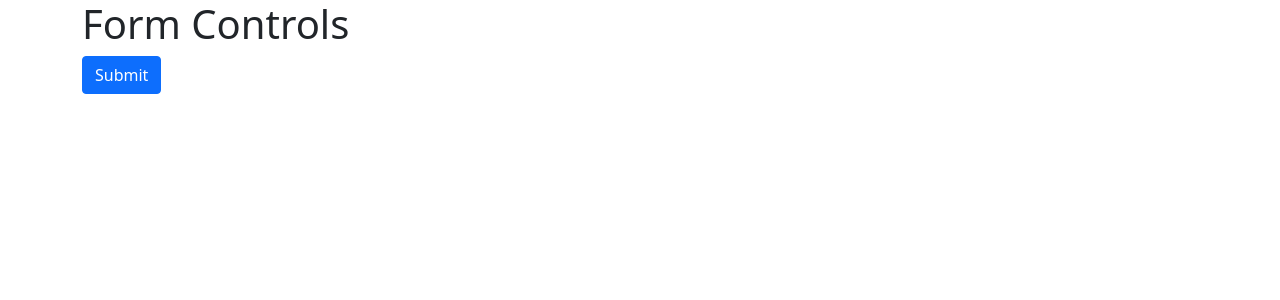
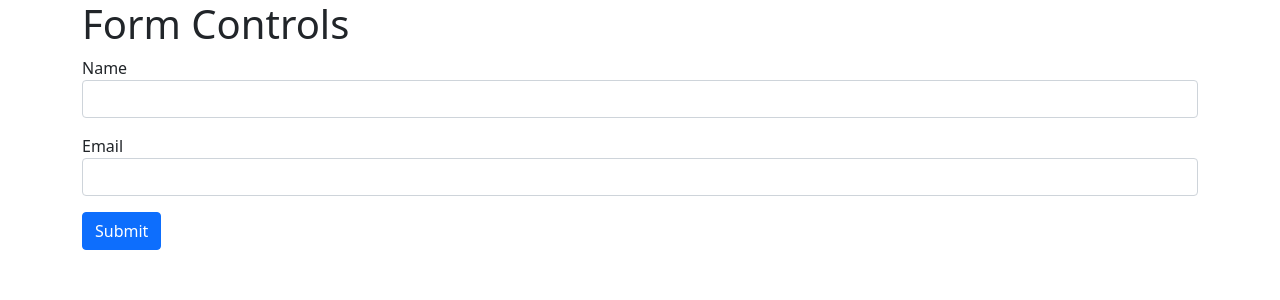
Before and after one commit to AnushkaNemishte/react-formik, a React (Create React App) app: page / in a window 1280 px wide. Shown: the top 300 px of the page. Built offline with nearby package versions, Linux system fonts and the light colour scheme.

Commit message:
Input form control

```diff
--- a/src/Formik-Controls/FormikContainer.js
+++ b/src/Formik-Controls/FormikContainer.js
@@ -1,35 +1,52 @@
-import { Form, Formik } from 'formik'
-import React from 'react'
-import { Button } from 'react-bootstrap';
-import * as Yup from 'yup';
+import { Form, Formik } from "formik";
+import React from "react";
+import { Button } from "react-bootstrap";
+import * as Yup from "yup";
+import FormikControls from "./FormikControls";
 function FormikContainer() {
-    const initialValue={}
-    const onSubmit = (values)=>{
-        console.log("Form data ",values)
-    }
-    const validationSchema=Yup.object({
-
-    })
+  const initialValue = {
+    name: "",
+    email: "",
+  };
+  const onSubmit = (values) => {
+    console.log("Form data ", values);
+  };
+  const validationSchema = Yup.object({
+    name: Yup.string().required("Required"),
+    email: Yup.string().email("Invalid Format").required("Required"),
+  });
   return (
     <Formik
-    initialValues={initialValue}
-    onSubmit={onSubmit}
-    validationSchema={validationSchema}
+      initialValues={initialValue}
+      onSubmit={onSubmit}
+      validationSchema={validationSchema}
     >
-    {
-        (formikprops)=>{
-            return(
-            <div className='container'>
+      {(formikprops) => {
+        return (
+          <div className="container">
             <h1>Form Controls</h1>
             <Form>
-                <Button variant='primary' type='submit'>Submit</Button>
+              <FormikControls
+                control="input"
+                type="text"
+                label="Name"
+                name="name"
+              />
+               <FormikControls
+                control="input"
+                type="email"
+                label="Email"
+                name="email"
+              />
+              <Button variant="primary" type="submit">
+                Submit
+              </Button>
             </Form>
-            </div>
-            )
-        }
-    }
+          </div>
+        );
+      }}
     </Formik>
-  )
+  );
 }
 
-export default FormikContainer
+export default FormikContainer;
--- /dev/null
+++ b/src/Formik-Controls/FormikControls.js
@@ -0,0 +1,18 @@
+import Input from "./Input";
+
+function FormikControls(props) {
+  const { control ,...rest} = props;
+  switch (control) {
+    case "input":
+        return <Input {...rest}/>
+    case "textarea":
+    case "select":
+    case "radio":
+    case "checkbox":
+    case "date":
+    default:
+      return null;
+  }
+}
+
+export default FormikControls;
--- /dev/null
+++ b/src/Formik-Controls/Input.js
@@ -0,0 +1,16 @@
+import { ErrorMessage, Field } from 'formik';
+import React from 'react'
+import TextError from './TextError';
+
+function Input(props) {
+    const {label,name,...rest} = props;
+  return (
+    <div className='form-group mb-3'>
+      <label htmlFor={name}>{label}</label>
+      <Field className="form-control" id = {name} name={name} {...rest} />
+      <ErrorMessage name={name} component={TextError}/>
+    </div>
+  )
+}
+
+export default Input
--- /dev/null
+++ b/src/Formik-Controls/TextError.js
@@ -0,0 +1,11 @@
+import React from 'react';
+
+function TextError(props) {
+  return (
+    <div className='error '>
+      {props.children}
+    </div>
+  );
+}
+
+export default TextError;
```
